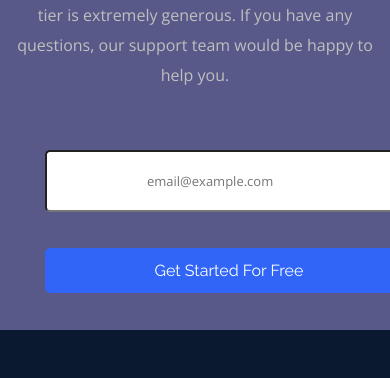
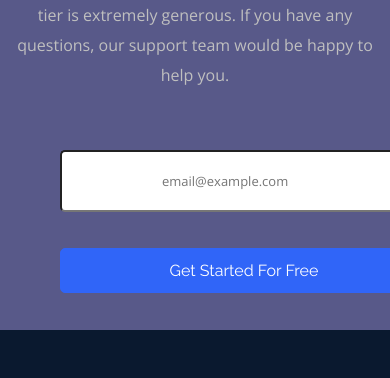
Before and after one commit to Fedavedev/Fylo, a plain HTML site: page dist/index.html in a window 390 px wide. Shown: the part 2510-2888 px from the top of the page. Drawn offline with nearby package versions, Linux system fonts and the light colour scheme.

Commit message:
CSS Changed

```diff
--- a/dist/_mediaq.scss
+++ b/dist/_mediaq.scss
@@ -1,7 +1,7 @@
 @media (max-width: 800px) {
   .logo {
     padding-left: 8px;
-    width: 10%;
+    width: 15%;
   }
 
   .hero {
@@ -39,7 +39,7 @@
   }
 
   .bg-img {
-    top: -30px !important;
+    top: -20px !important;
   }
 
   .testimonial-container {
@@ -85,9 +85,9 @@
     }
 
     .access-col-2 {
-      display: grid;
-      grid-template-columns: repeat(1, 1fr);
-      max-width: 300px !important;
+      display: grid !important;
+      grid-template-columns: repeat(1, 1fr) !important;
+      max-width: 270px !important;
       margin: 0 auto !important;
     }
   }
--- a/dist/main.css
+++ b/dist/main.css
@@ -2,7 +2,7 @@
 @media (max-width: 800px) {
   .logo {
     padding-left: 8px;
-    width: 10%;
+    width: 15%;
   }
   .hero {
     height: 900px !important;
@@ -39,7 +39,7 @@
     height: 1300px !important;
   }
   .bg-img {
-    top: -30px !important;
+    top: -20px !important;
   }
   .testimonial-container {
     display: -webkit-box !important;
@@ -86,11 +86,11 @@
     margin: 0 auto;
   }
   .access-container .access-col-2 {
-    display: -ms-grid;
-    display: grid;
-    -ms-grid-columns: (1fr)[1];
-        grid-template-columns: repeat(1, 1fr);
-    max-width: 300px !important;
+    display: -ms-grid !important;
+    display: grid !important;
+    -ms-grid-columns: (1fr)[1] !important;
+        grid-template-columns: repeat(1, 1fr) !important;
+    max-width: 270px !important;
     margin: 0 auto !important;
   }
   footer {
```
Also changed, not shown: 1 other file.
